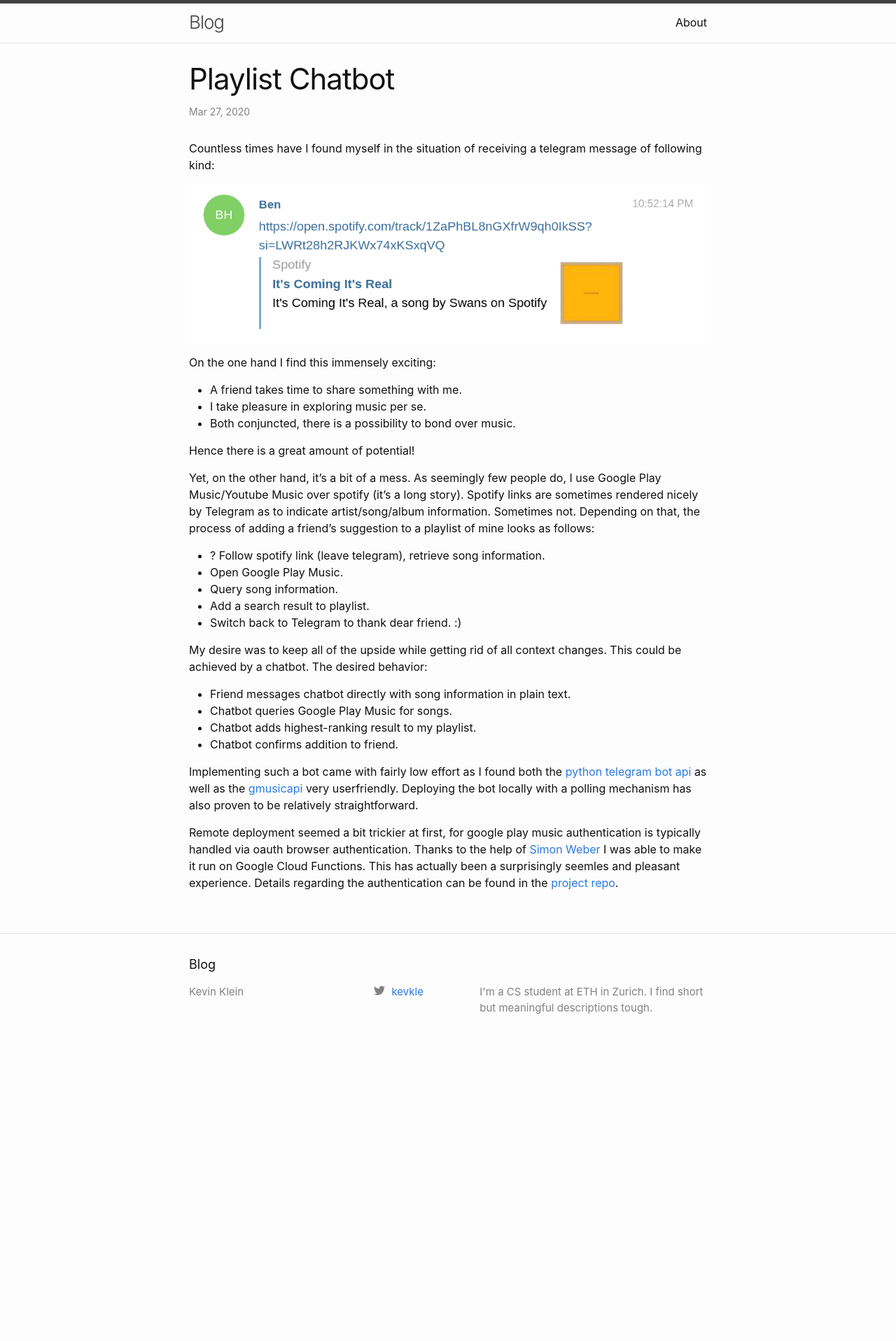
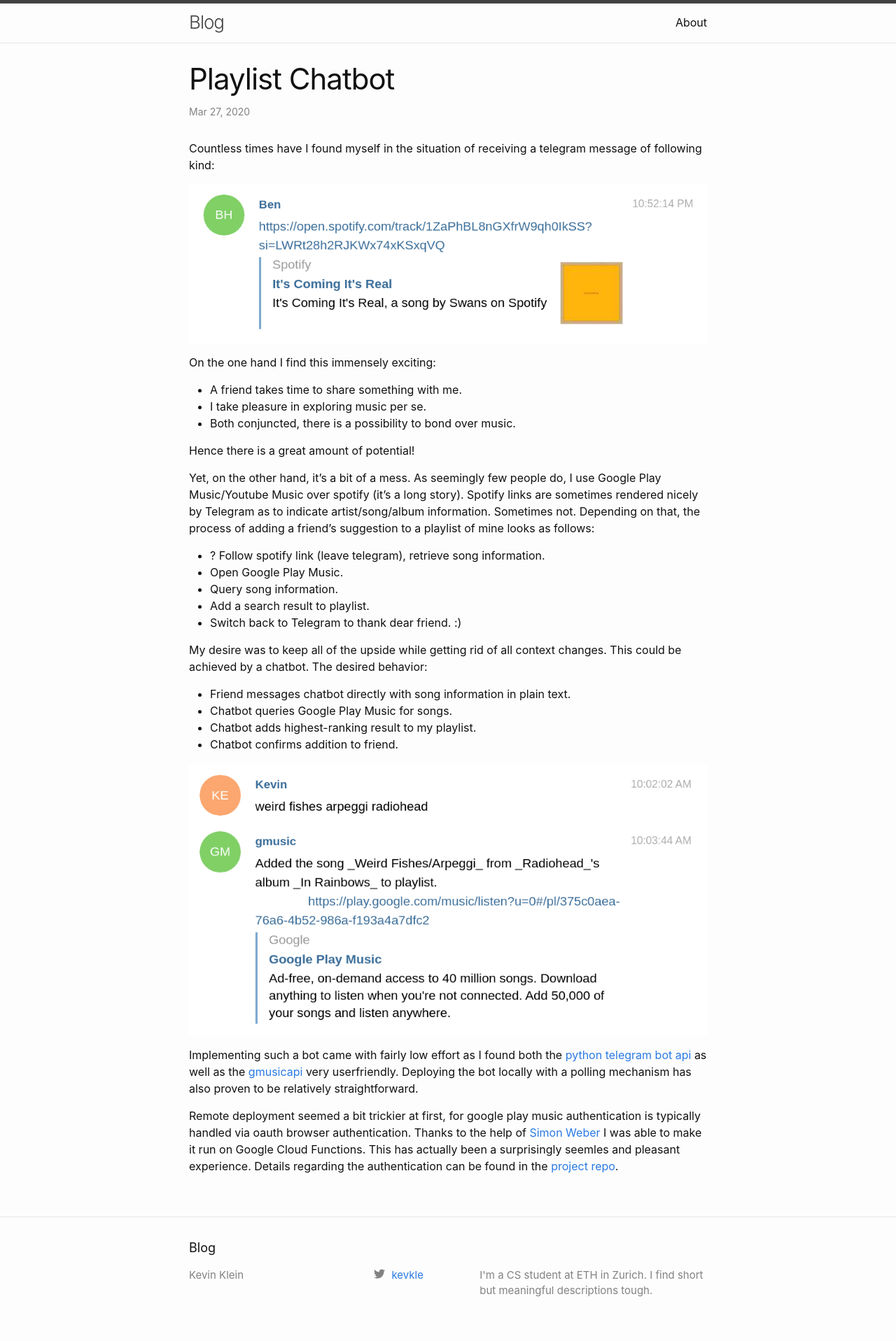
Before and after one commit to kklein/kklein.github.io, a Jekyll site: the page built from _posts/2020-03-27-playlist-chat-bot.markdown, in a window 1280 px wide. Shown: the whole page at 70% size. Built offline with Jekyll 4.4.1, drawn with Linux system fonts in a browser that asks for light colours; before the commit the page ends 1512 px from its top, so only the background shows below that.

Commit message:
Add bot message to chatbot post.

```diff
--- a/_posts/2020-03-27-playlist-chat-bot.markdown
+++ b/_posts/2020-03-27-playlist-chat-bot.markdown
@@ -34,6 +34,8 @@
    * Chatbot adds highest-ranking result to my playlist.
    * Chatbot confirms addition to friend.
 
+![bot message](/imgs/playlist-chat-bot/bot-message.png){:class="img-responsive"}
+
 Implementing such a bot came with fairly low effort as I found both the [python telegram bot
 api](https://python-telegram-bot.org/) as well as the [gmusicapi](
 https://github.com/simon-weber/gmusicapi) very userfriendly. Deploying the bot locally with a
```
Also changed, not shown: imgs/playlist-chat-bot/bot-message.png (added).
